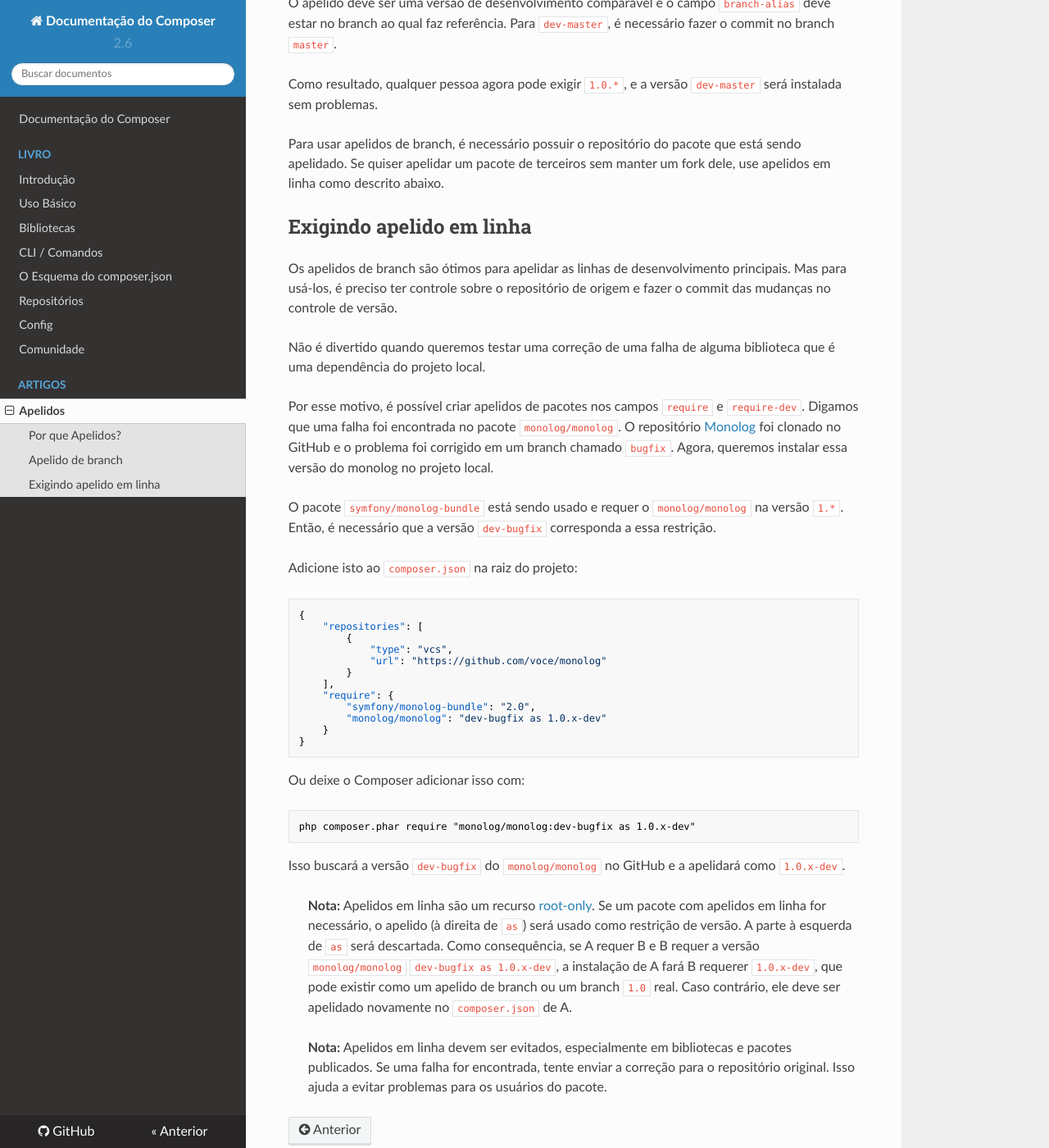
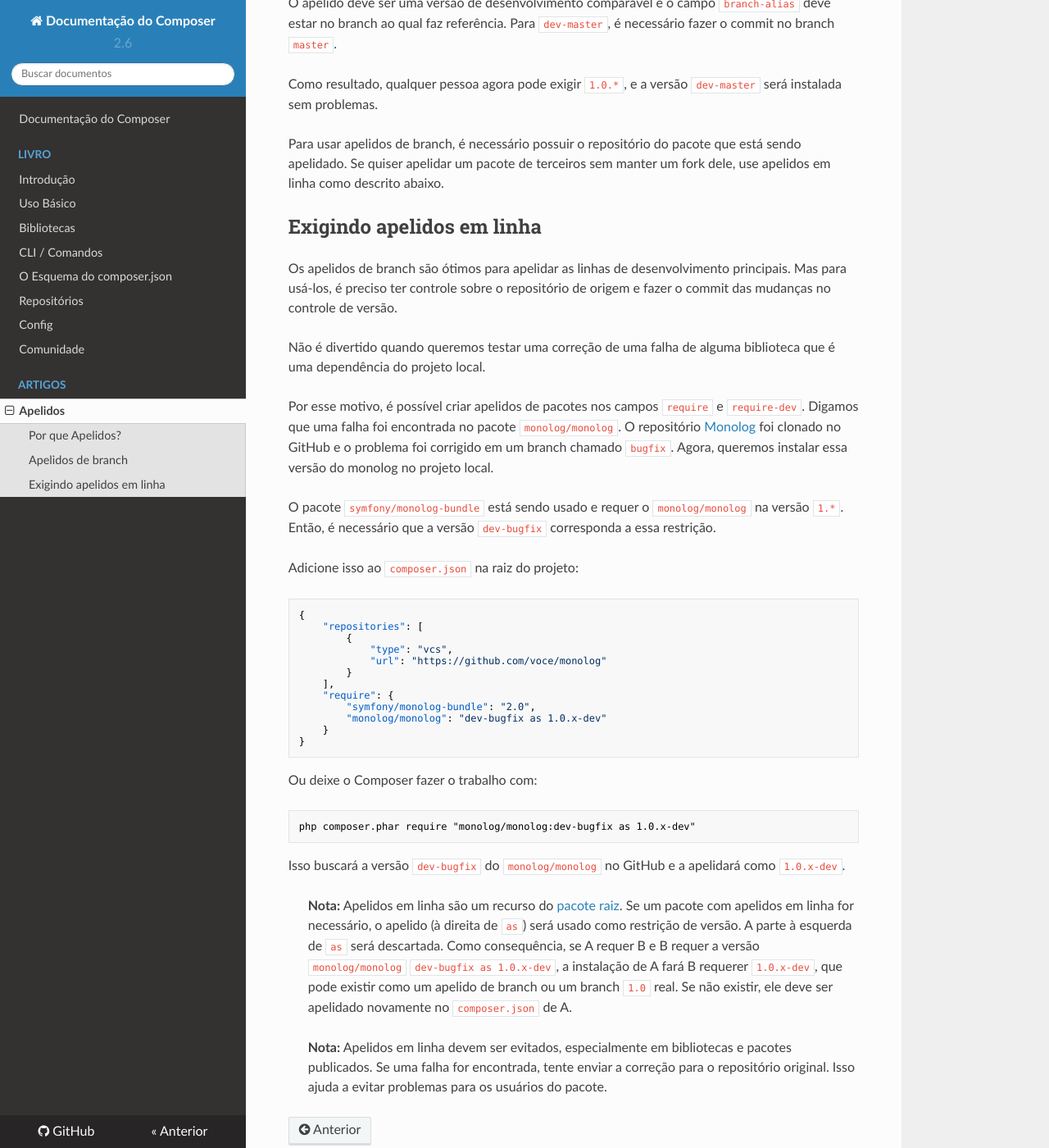
Before and after one commit to php-dev-br/composer-doc-pt-br, an MkDocs documentation site: the page built from doc/artigos/apelidos.md, in a window 1280 px wide and 1400 px high, scrolled down 1012 px. Shown: the whole window at 82% size. Built offline with MkDocs 1.6.1, drawn with Linux system fonts in a browser that asks for light colours; nearby versions of some CDN libraries; some of the changed text lies outside the part shown.

Commit message:
Update file artigos/apelidos.md
Issue: GH-12

````diff
--- a/doc/artigos/apelidos.md
+++ b/doc/artigos/apelidos.md
@@ -22,7 +22,7 @@ levará a conflitos, pois `dev-master` não corresponde à restrição `1.0.*`.
 
 É aí que entram os apelidos.
 
-## Apelido de branch
+## Apelidos de branch
 
 O branch `dev-master` está no repositório VCS principal. É relativamente comum
 que alguém queira a versão de desenvolvimento `master` mais recente. Assim, o
@@ -57,7 +57,7 @@ Para usar apelidos de branch, é necessário possuir o repositório do pacote qu
 está sendo apelidado. Se quiser apelidar um pacote de terceiros sem manter um
 fork dele, use apelidos em linha como descrito abaixo.
 
-## Exigindo apelido em linha
+## Exigindo apelidos em linha
 
 Os apelidos de branch são ótimos para apelidar as linhas de desenvolvimento
 principais. Mas para usá-los, é preciso ter controle sobre o repositório de
@@ -76,7 +76,7 @@ O pacote `symfony/monolog-bundle` está sendo usado e requer o `monolog/monolog`
 na versão `1.*`. Então, é necessário que a versão `dev-bugfix` corresponda a
 essa restrição.
 
-Adicione isto ao `composer.json` na raiz do projeto:
+Adicione isso ao `composer.json` na raiz do projeto:
 
 ```json
 {
@@ -93,7 +93,7 @@ Adicione isto ao `composer.json` na raiz do projeto:
 }
 ```
 
-Ou deixe o Composer adicionar isso com:
+Ou deixe o Composer fazer o trabalho com:
 
 ```shell
 php composer.phar require "monolog/monolog:dev-bugfix as 1.0.x-dev"
@@ -102,13 +102,13 @@ php composer.phar require "monolog/monolog:dev-bugfix as 1.0.x-dev"
 Isso buscará a versão `dev-bugfix` do `monolog/monolog` no GitHub e a apelidará
 como `1.0.x-dev`.
 
-> **Nota:** Apelidos em linha são um recurso [root-only][root-package]. Se um
-> pacote com apelidos em linha for necessário, o apelido (à direita de `as`)
+> **Nota:** Apelidos em linha são um recurso do [pacote raiz][root-package]. Se
+> um pacote com apelidos em linha for necessário, o apelido (à direita de `as`)
 > será usado como restrição de versão. A parte à esquerda de `as` será
 > descartada. Como consequência, se A requer B e B requer a versão
 > `monolog/monolog` `dev-bugfix as 1.0.x-dev`, a instalação de A fará B requerer
 > `1.0.x-dev`, que pode existir como um apelido de branch ou um branch `1.0`
-> real. Caso contrário, ele deve ser apelidado novamente no `composer.json` de
+> real. Se não existir, ele deve ser apelidado novamente no `composer.json` de
 > A.
 
 > **Nota:** Apelidos em linha devem ser evitados, especialmente em bibliotecas e
````
Also changed, not shown: other parts of doc/artigos/apelidos.md (+1 -1 lines).
